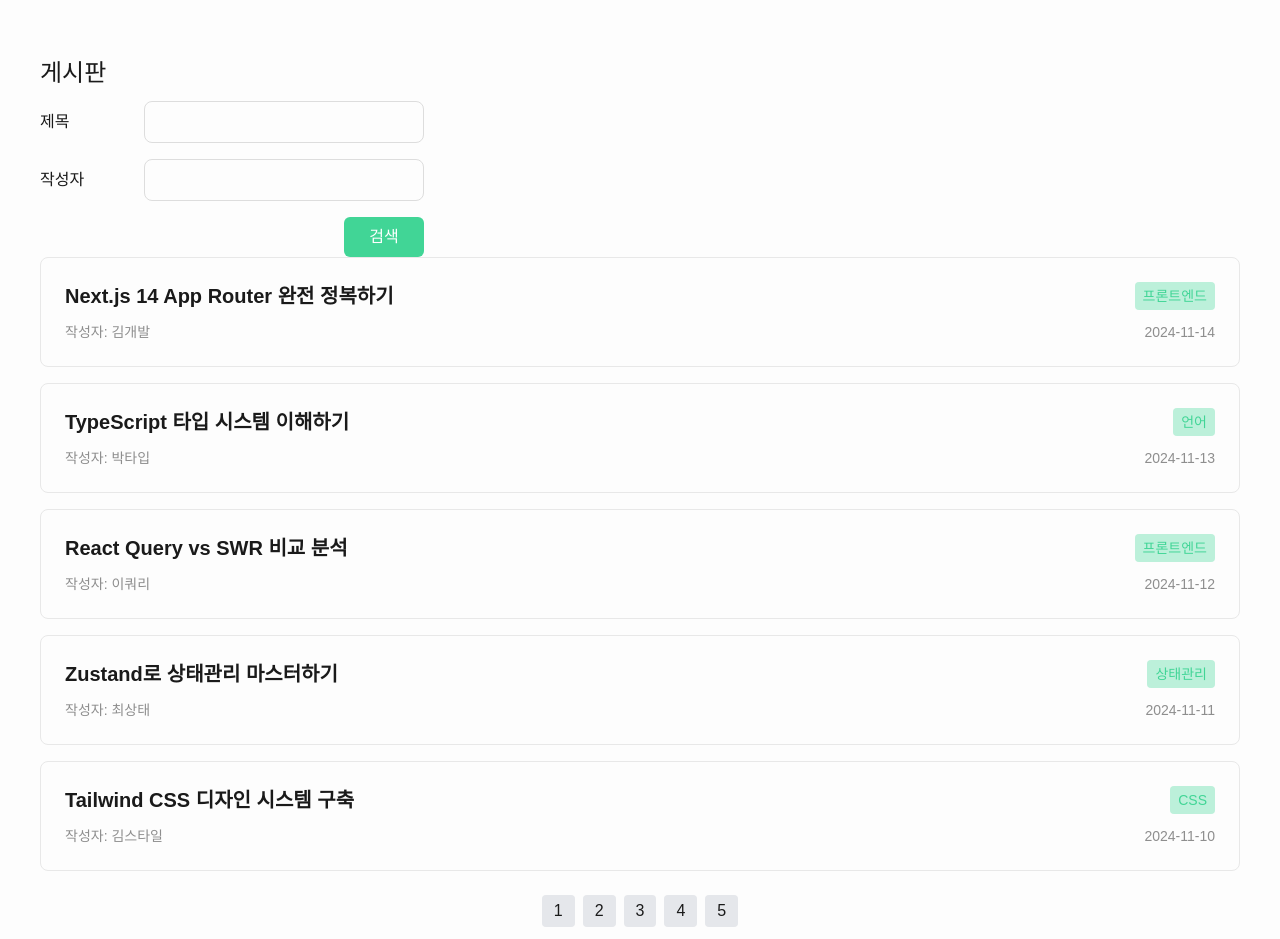
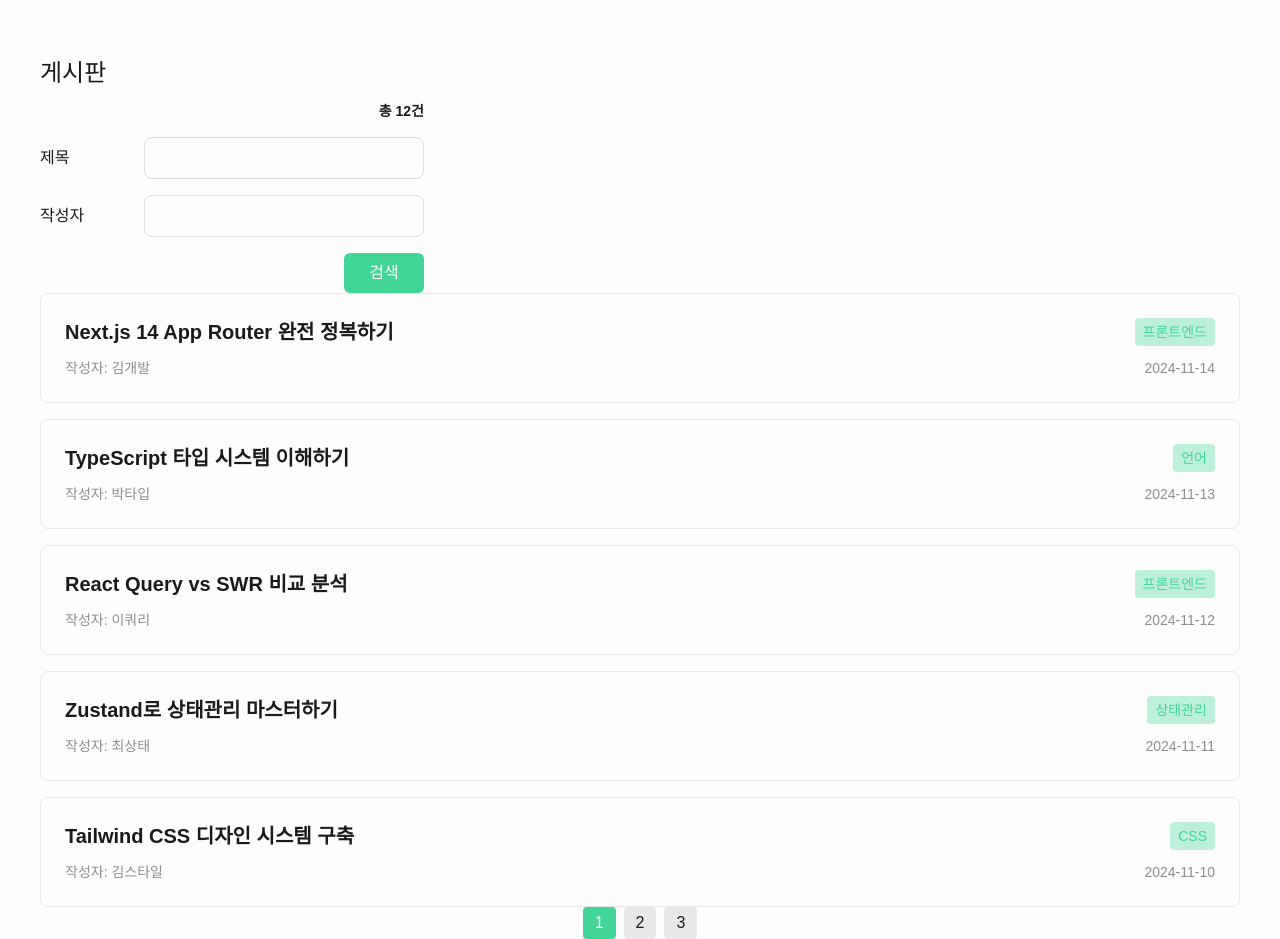
Before and after one commit to jsomnium/BEST_CRUD_PROJECT, a Next.js app in the folder best-crud-project/: page /posts in a window 1280 px wide. Shown: the part 47-986 px from the top of the page. Built offline with nearby package versions, Linux system fonts and the light colour scheme.

Commit message:
fix(pagination): Use await to unwrap searchParams Promise

```diff
--- a/best-crud-project/src/app/posts/page.tsx
+++ b/best-crud-project/src/app/posts/page.tsx
@@ -6,11 +6,18 @@ import { getPostsApi } from '@/src/entities/post/api/getPostApi';
 import Pagination from '@/src/features/posts/ui/Pagination';
 
 export default async function PostsPage({
-  searchParams,
+  searchParams: searchParamsPromise,
 }: {
-  searchParams: PostSearchParams;
+  searchParams: Promise<PostSearchParams>;
 }) {
+  const searchParams = await searchParamsPromise;
   const posts = await getPostsApi(searchParams);
+
+  console.log('posts page rendered\n', posts);
+  console.log(searchParams.page);
+  console.log(searchParams.limit);
+  console.log(searchParams.title);
+  console.log(searchParams.author);
 
   return (
     <div className="flex h-screen flex-col">
@@ -19,7 +26,10 @@ export default async function PostsPage({
         <h1 className="mb-3 text-2xl font-medium">게시판</h1>
         <SearchPost searchParams={searchParams} total={posts.meta.totalCount} />
         <PostList posts={posts.posts} />
-        <Pagination />
+        <Pagination
+          totalPages={posts.meta.totalPages}
+          currentPage={posts.meta.currentPage}
+        />
       </div>
     </div>
   );
--- a/best-crud-project/src/features/posts/ui/Pagination.tsx
+++ b/best-crud-project/src/features/posts/ui/Pagination.tsx
@@ -1,11 +1,42 @@
-export default function Pagination() {
+'use client';
+
+import { useRouter, usePathname, useSearchParams } from 'next/navigation';
+
+interface PaginationProps {
+  totalPages: number;
+  currentPage: number;
+}
+
+export default function Pagination({
+  totalPages,
+  currentPage,
+}: PaginationProps) {
+  const router = useRouter();
+  const pathname = usePathname();
+  const currentSearchParams = useSearchParams();
+
+  const handlePageChange = (page: number) => {
+    const params = new URLSearchParams(currentSearchParams.toString());
+    params.set('page', String(page));
+    router.push(`${pathname}?${params.toString()}`); // (예: /posts?title=검색어&page=3)
+  };
+
+  const pageNumbers = Array.from({ length: totalPages }, (_, i) => i + 1);
+
   return (
-    <div className="mt-6 flex justify-center">
-      <button className="mx-1 rounded bg-gray-200 px-3 py-1">1</button>
-      <button className="mx-1 rounded bg-gray-200 px-3 py-1">2</button>
-      <button className="mx-1 rounded bg-gray-200 px-3 py-1">3</button>
-      <button className="mx-1 rounded bg-gray-200 px-3 py-1">4</button>
-      <button className="mx-1 rounded bg-gray-200 px-3 py-1">5</button>
+    <div className="flex justify-center">
+      {pageNumbers.map((page) => (
+        <button
+          key={page}
+          onClick={() => handlePageChange(page)}
+          className={`mx-1 cursor-pointer rounded px-3 py-1 ${
+            currentPage === page ? 'bg-primary text-white' : 'bg-grey-250'
+          }`}
+          disabled={currentPage === page}
+        >
+          {page}
+        </button>
+      ))}
     </div>
   );
 }
--- a/best-crud-project/src/features/posts/ui/SearchPost.tsx
+++ b/best-crud-project/src/features/posts/ui/SearchPost.tsx
@@ -1,3 +1,7 @@
+'use client';
+
+import { useState } from 'react';
+import { useRouter, usePathname, useSearchParams } from 'next/navigation';
 import TextField from '@/src/shared/ui/TextField';
 import Button from '@/src/shared/ui/Button';
 
@@ -9,19 +13,57 @@ interface SearchPostProps {
   };
 }
 
-// 검색 시, url parameter로 검색어를 넘겨주도록 구현 예정
-export default function SearchPost({ searchParams }: SearchPostProps) {
+export default function SearchPost({ searchParams, total }: SearchPostProps) {
+  const router = useRouter();
+  const pathname = usePathname();
+  const currentSearchParams = useSearchParams();
+
+  const [title, setTitle] = useState(searchParams.title || '');
+  const [author, setAuthor] = useState(searchParams.author || '');
+
+  const handleSubmit = (e: React.FormEvent) => {
+    e.preventDefault(); // 기본 폼 제출 동작 방지
+
+    const params = new URLSearchParams(currentSearchParams.toString());
+    if (title) {
+      params.set('title', title);
+    } else {
+      params.delete('title');
+    }
+
+    if (author) {
+      params.set('author', author);
+    } else {
+      params.delete('author');
+    }
+
+    params.set('page', '1');
+    router.push(`${pathname}?${params.toString()}`);
+  };
+
   return (
-    <div className="flex w-sm flex-col items-end justify-center gap-4">
+    <form
+      className="flex w-sm flex-col items-end justify-center gap-4"
+      onSubmit={handleSubmit}
+    >
+      <div className="text-sm font-semibold">총 {total}건</div>
       <div className="flex w-full flex-row items-center justify-between space-x-10">
         <p className="text-center">제목</p>
-        <TextField className="w-70" value={searchParams.title} />
+        <TextField
+          className="w-70"
+          value={title}
+          onChange={(e) => setTitle(e.target.value)}
+        />
       </div>
       <div className="flex w-full flex-row items-center justify-between space-x-10">
         <p>작성자</p>
-        <TextField className="w-70" value={searchParams.author} />
+        <TextField
+          className="w-70"
+          value={author}
+          onChange={(e) => setAuthor(e.target.value)}
+        />
       </div>
-      <Button label="검색" className="w-20" />
-    </div>
+      <Button type="submit" label="검색" className="w-20" />{' '}
+    </form>
   );
 }
```
